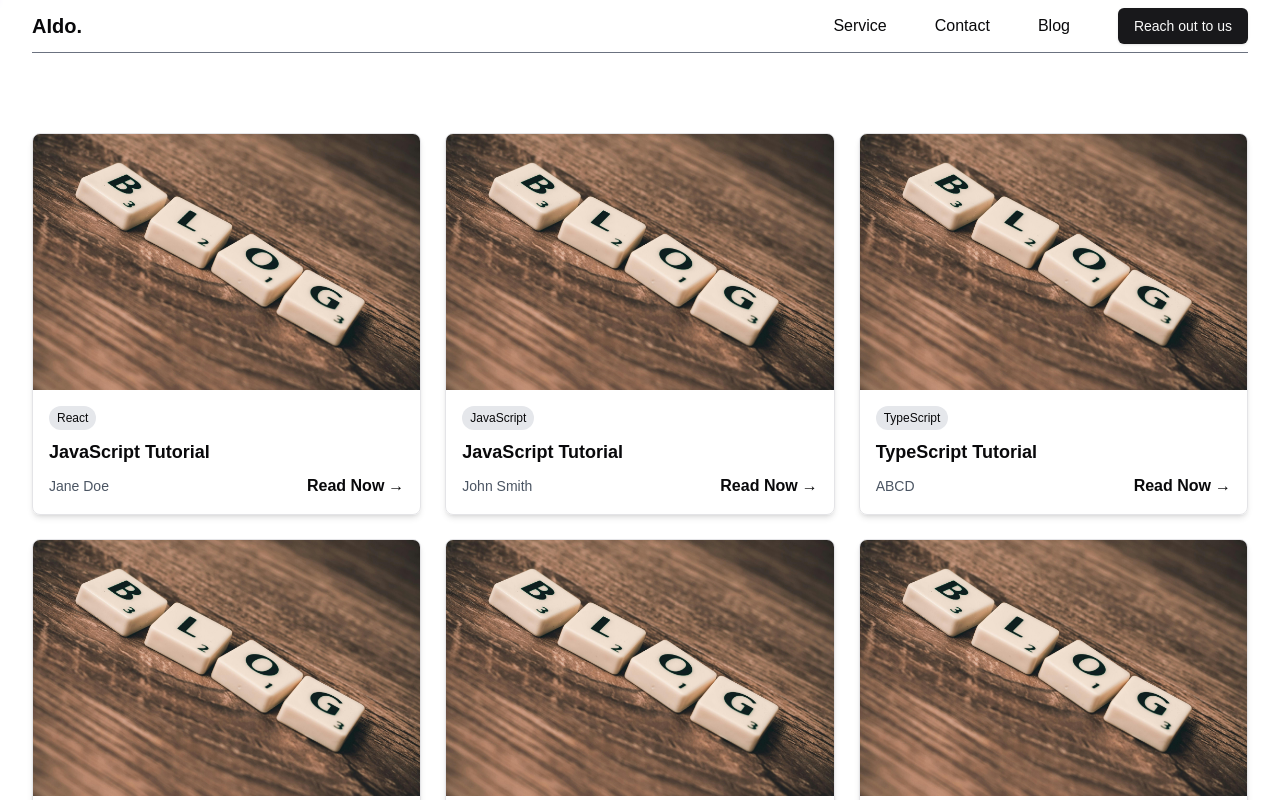
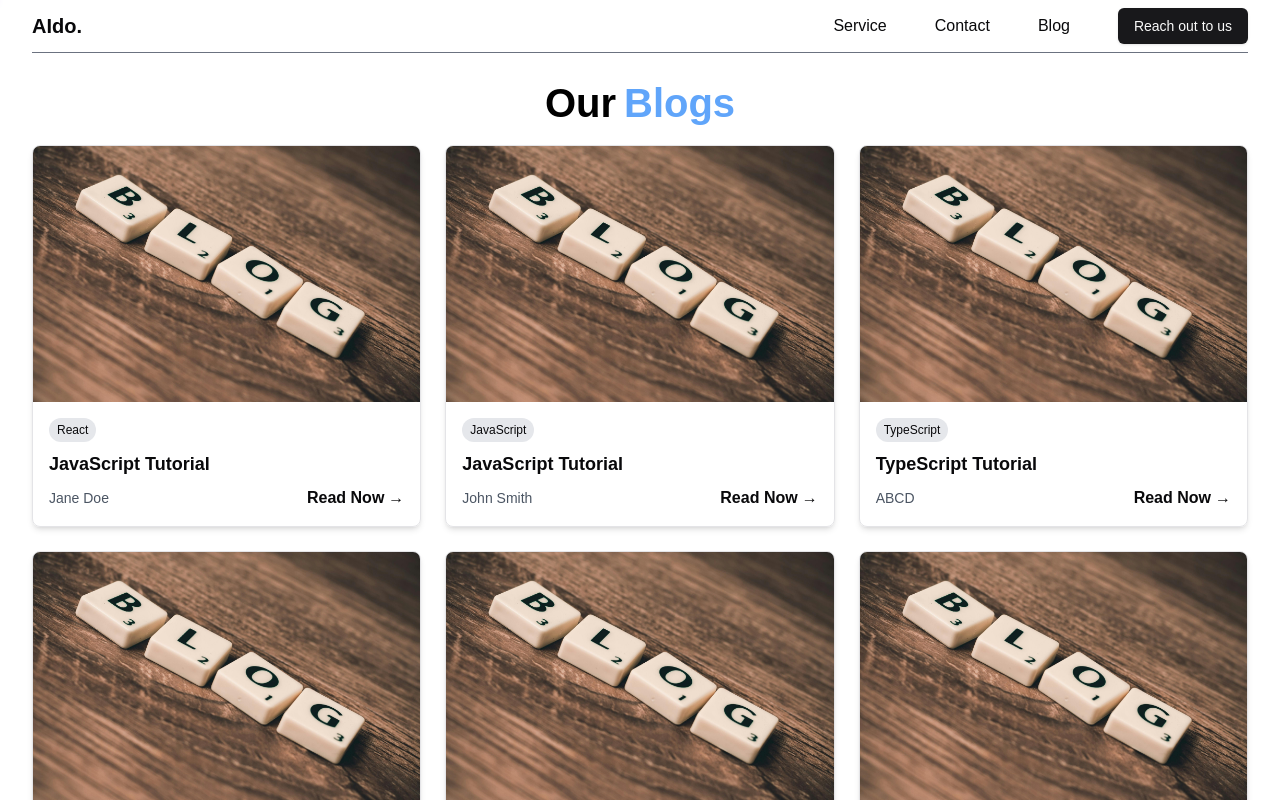
Before and after one commit to NguyenVinh1602/web_aido-Front-end, a Next.js app: page /blog in a window 1280 px wide. Shown: the top 800 px of the page. Built offline with nearby package versions, Linux system fonts and the light colour scheme.

Commit message:
add scroll text animation

```diff
--- a/package.json
+++ b/package.json
@@ -41,7 +41,7 @@
     "remark-parse": "^11.0.0",
     "remark-parse-frontmatter": "^1.0.3",
     "remark-rehype": "^11.1.1",
-    "shiki": "^2.3.2",
+    "shiki": "^3.0.0",
     "swiper": "^11.2.4",
     "tailwind-merge": "^2.6.0",
     "tailwindcss-animate": "^1.0.7",
--- a/src/app/blog/page.tsx
+++ b/src/app/blog/page.tsx
@@ -4,6 +4,7 @@ import Image from "next/image";
 import Link from "next/link";
 import { motion } from "framer-motion";
 import sampleBlogs from "@/config/sampleblogs";
+import ScrollColorText from "@/components/ScrollColorText";
 
 interface Blog {
   id: number;
@@ -17,11 +18,17 @@ interface Blog {
 const BlogList: React.FC<{ sampleBlogs: Blog[] }> = ({ sampleBlogs }) => {
   return (
     <motion.div
-      className="container mx-auto my-12 p-8"
+      className="container mx-auto p-8"
       initial={{ opacity: 0 }}
       animate={{ opacity: 1 }}
       transition={{ duration: 0.8 }}
     >
+      <ScrollColorText
+        className="text-3xl font-bold mb-6 justify-center text-center"
+        text="Our Blogs"
+        highlightWords={["Blogs"]}
+        highlightColor="#60a5fa"
+        ></ScrollColorText>
       <div className="grid grid-cols-1 md:grid-cols-2 lg:grid-cols-3 gap-6">
         {sampleBlogs.map((blog, index) => {
           const animationProps =
@@ -43,8 +50,8 @@ const BlogList: React.FC<{ sampleBlogs: Blog[] }> = ({ sampleBlogs }) => {
                 <Image
                   src={blog.image ? blog.image : "/blogimg.jpg"}
                   alt={blog.title}
-                  width={400}
-                  height={300}
+                  width={250}
+                  height={100}
                   className="w-full h-64 object-cover"
                   loading="lazy"
                 />
--- a/src/app/contact/page.tsx
+++ b/src/app/contact/page.tsx
@@ -6,8 +6,7 @@ import { z } from "zod";
 import {
   Card,
   CardDescription,
-  CardHeader,
-  CardTitle,
+  CardHeader
 } from "@/components/ui/card";
 import {
   Form,
@@ -22,6 +21,7 @@ import { Button } from "@/components/ui/button";
 import { Textarea } from "@/components/ui/textarea";
 import MaxWidthWrapper from "@/components/MaxWidthWrapper";
 import { motion } from "framer-motion";
+import ScrollColorText from "@/components/ScrollColorText";
 
 const formSchema = z.object({
   name: z.string().min(2, { message: "Name must be at least 2 characters." }),
@@ -47,13 +47,13 @@ export default function ContactUs() {
     console.log(values);
   }
   const formVariants = {
-    hidden: { x: -100, opacity: 0 }, // Start position (left)
-    visible: { x: 0, opacity: 1, transition: { duration: 0.8 } }, // End position
+    hidden: { x: -100, opacity: 0 },
+    visible: { x: 0, opacity: 1, transition: { duration: 0.8 } },
   };
 
   const mapVariants = {
-    hidden: { x: 100, opacity: 0 }, // Start position (right)
-    visible: { x: 0, opacity: 1, transition: { duration: 0.8 } }, // End position
+    hidden: { x: 100, opacity: 0 },
+    visible: { x: 0, opacity: 1, transition: { duration: 0.8 } },
   };
 
 return (
@@ -68,7 +68,13 @@ return (
       >
         <Card>
           <CardHeader>
-            <CardTitle className="text-3xl font-bold">Get In Touch</CardTitle>
+            <ScrollColorText
+              className="text-3xl font-bold"
+              text="Get in Touch"
+              highlightWords={["in", "Touch"]}
+              highlightColor="#60a5fa"
+            >
+              </ScrollColorText>
             <CardDescription className="text-lg">
               We transform data into a strategic advantage for your business.
               Complete the form below to learn more!
--- a/src/app/home/page.tsx
+++ b/src/app/home/page.tsx
@@ -3,15 +3,12 @@
 import { useSearchParams } from "next/navigation";
 import { useEffect, useState } from "react";
 import { scroller } from "react-scroll";
-
 import Link from "next/link";
-
 import "swiper/css";
 import "swiper/css/navigation";
 import { Swiper, SwiperSlide } from "swiper/react";
 import { Navigation, Pagination } from "swiper/modules";
 import { motion } from "framer-motion";
-
 import { Button } from "@/components/ui/button";
 import { Avatar, AvatarFallback } from "@/components/ui/avatar";
 import ScrollColorText from "@/components/ScrollColorText";
```
Also changed, not shown: 1 other file (tests, documents, lock files or other folders).
